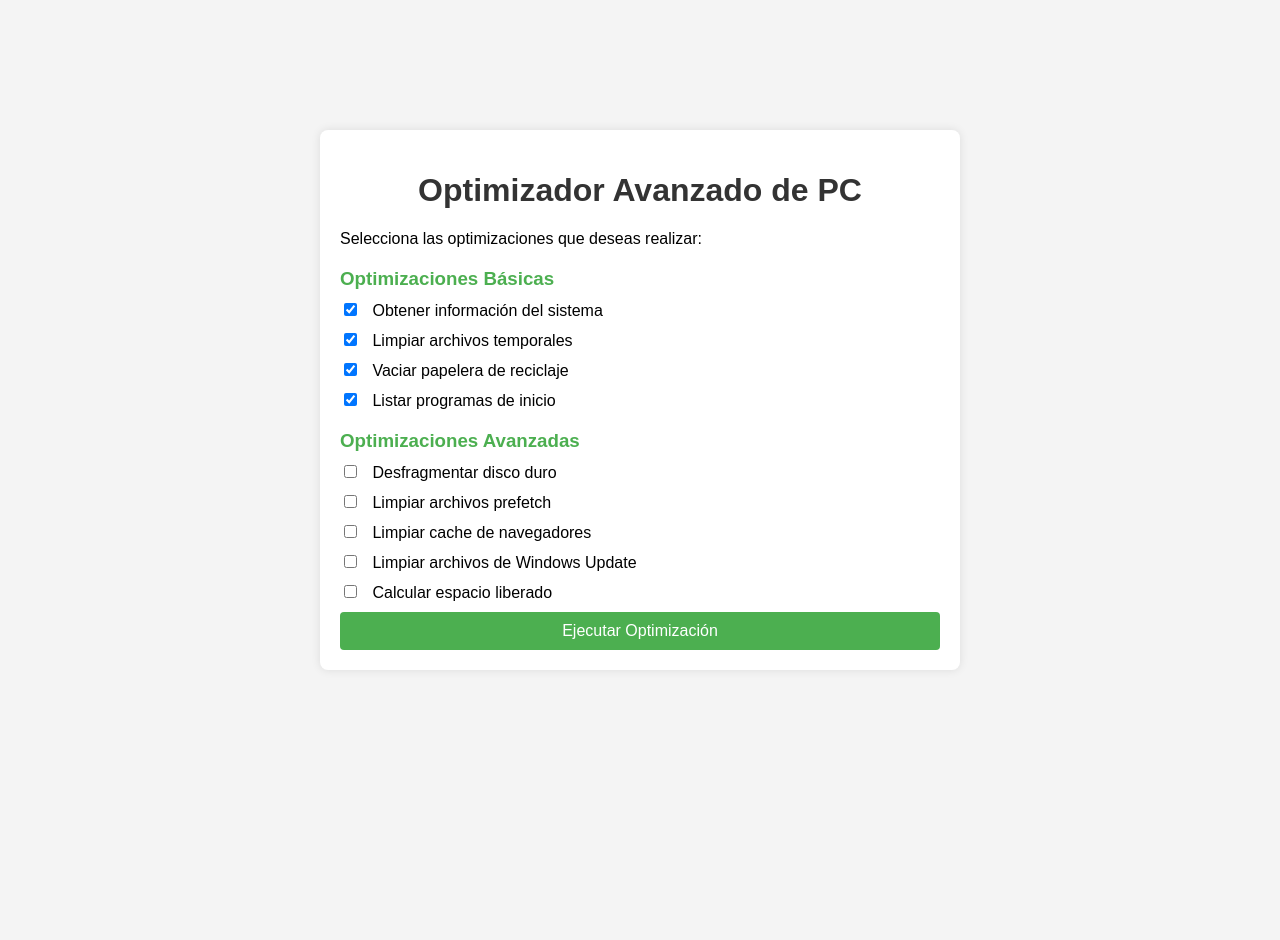
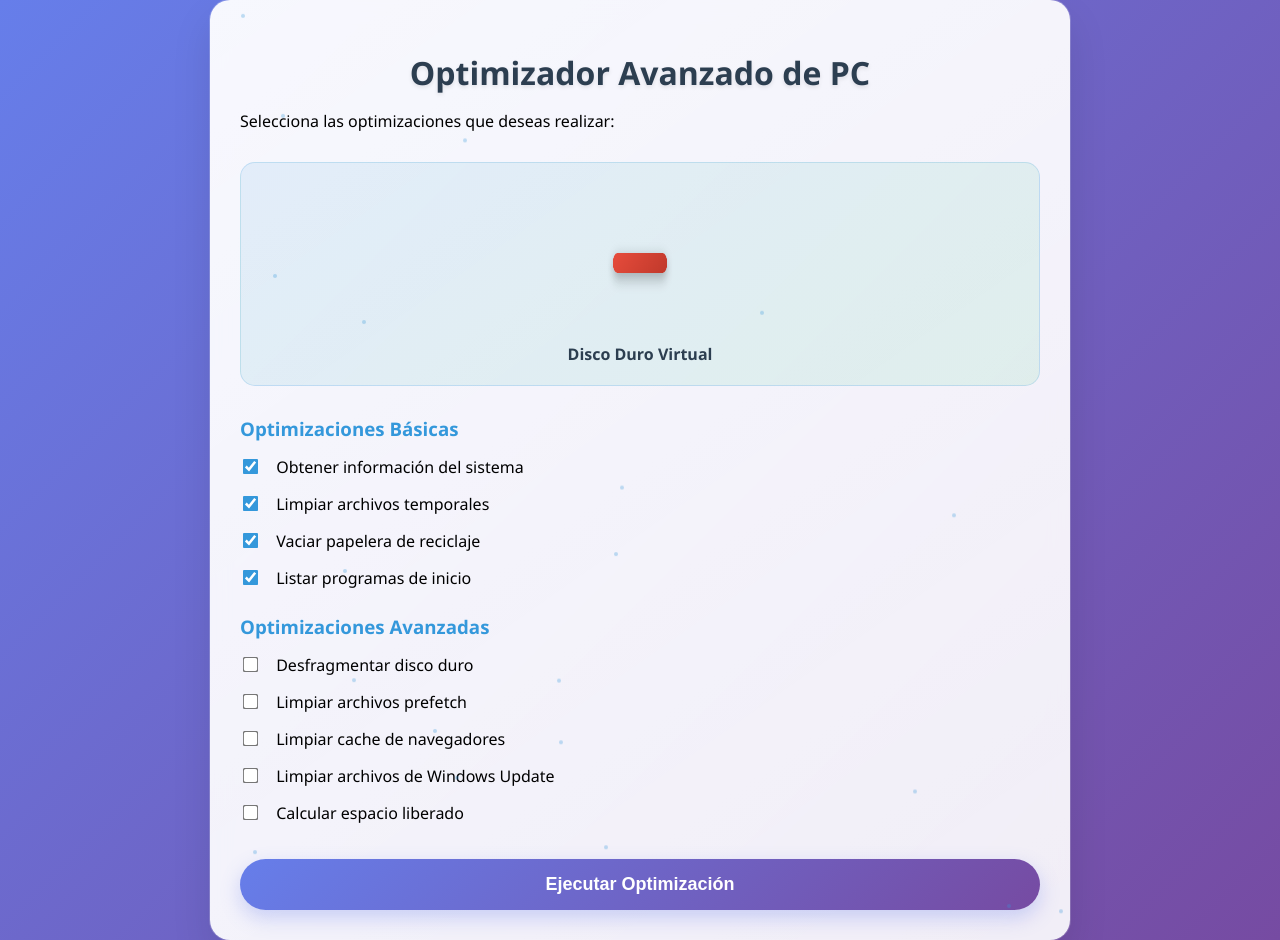
Before and after one commit to estebanLopezU/mineria_de_datos_proyecto, a Flask app: page / in a window 1280 px wide. Before the commit the page ends 650 px from the top, so only its background shows below. Run offline with Flask 3, Linux system fonts and the light colour scheme.

Commit message:
Agregar interfaz profesional 3D con animaciones, visualización de disco y efectos interactivos

```diff
--- a/OneDrive/Documents/optimizador de pc/static/css/style.css
+++ b/OneDrive/Documents/optimizador de pc/static/css/style.css
@@ -1,71 +1,260 @@
+/* 3D Perspective and Animations */
 body {
-    font-family: Arial, sans-serif;
-    background-color: #f4f4f4;
+    font-family: 'Segoe UI', Tahoma, Geneva, Verdana, sans-serif;
+    background: linear-gradient(135deg, #667eea 0%, #764ba2 100%);
     margin: 0;
     padding: 0;
     display: flex;
     justify-content: center;
     align-items: center;
-    height: 100vh;
+    min-height: 100vh;
+    perspective: 1000px;
+    overflow-x: hidden;
 }
 
 .container {
-    background-color: white;
-    padding: 20px;
-    border-radius: 8px;
-    box-shadow: 0 0 10px rgba(0, 0, 0, 0.1);
-    max-width: 600px;
+    background: linear-gradient(145deg, rgba(255,255,255,0.95), rgba(255,255,255,0.9));
+    padding: 30px;
+    border-radius: 20px;
+    box-shadow:
+        0 20px 40px rgba(0,0,0,0.1),
+        0 0 0 1px rgba(255,255,255,0.2);
+    max-width: 800px;
     width: 100%;
+    transform-style: preserve-3d;
+    animation: slideIn 0.8s ease-out;
+    backdrop-filter: blur(10px);
+}
+
+@keyframes slideIn {
+    from {
+        opacity: 0;
+        transform: translateY(-50px) rotateX(-10deg);
+    }
+    to {
+        opacity: 1;
+        transform: translateY(0) rotateX(0deg);
+    }
 }
 
 h1 {
-    color: #333;
+    color: #2c3e50;
     text-align: center;
+    margin-bottom: 10px;
+    text-shadow: 0 2px 4px rgba(0,0,0,0.1);
+    animation: fadeInUp 1s ease-out 0.3s both;
+}
+
+@keyframes fadeInUp {
+    from {
+        opacity: 0;
+        transform: translateY(30px);
+    }
+    to {
+        opacity: 1;
+        transform: translateY(0);
+    }
 }
 
 h2 {
-    color: #555;
-    border-bottom: 2px solid #4CAF50;
-    padding-bottom: 5px;
+    color: #34495e;
+    border-bottom: 3px solid #3498db;
+    padding-bottom: 8px;
+    margin-top: 30px;
+    position: relative;
+}
+
+h2::after {
+    content: '';
+    position: absolute;
+    bottom: -3px;
+    left: 0;
+    width: 50px;
+    height: 3px;
+    background: linear-gradient(90deg, #3498db, #2ecc71);
+    animation: expandWidth 1s ease-out 1s both;
+}
+
+@keyframes expandWidth {
+    from { width: 0; }
+    to { width: 50px; }
 }
 
 h3 {
-    color: #4CAF50;
-    margin-top: 20px;
-    margin-bottom: 10px;
+    color: #3498db;
+    margin-top: 25px;
+    margin-bottom: 15px;
+    font-weight: 600;
+    animation: fadeInUp 1s ease-out 0.6s both;
 }
 
 .option {
-    margin: 10px 0;
+    margin: 15px 0;
+    animation: fadeInUp 1s ease-out 0.8s both;
 }
 
+.option:nth-child(2) { animation-delay: 0.9s; }
+.option:nth-child(3) { animation-delay: 1.0s; }
+.option:nth-child(4) { animation-delay: 1.1s; }
+.option:nth-child(5) { animation-delay: 1.2s; }
+
 label {
-    margin-left: 8px;
+    margin-left: 12px;
+    cursor: pointer;
+    transition: color 0.3s ease;
+}
+
+input[type="checkbox"] {
+    transform: scale(1.2);
+    accent-color: #3498db;
+    transition: transform 0.2s ease;
+}
+
+input[type="checkbox"]:hover {
+    transform: scale(1.3);
 }
 
 button {
-    background-color: #4CAF50;
+    background: linear-gradient(135deg, #667eea 0%, #764ba2 100%);
     color: white;
-    padding: 10px 20px;
+    padding: 15px 30px;
     border: none;
-    border-radius: 4px;
+    border-radius: 50px;
     cursor: pointer;
     width: 100%;
-    font-size: 16px;
+    font-size: 18px;
+    font-weight: 600;
+    margin-top: 20px;
+    transition: all 0.3s ease;
+    box-shadow: 0 8px 20px rgba(102, 126, 234, 0.3);
+    position: relative;
+    overflow: hidden;
+}
+
+button::before {
+    content: '';
+    position: absolute;
+    top: 0;
+    left: -100%;
+    width: 100%;
+    height: 100%;
+    background: linear-gradient(90deg, transparent, rgba(255,255,255,0.2), transparent);
+    transition: left 0.5s ease;
 }
 
 button:hover {
-    background-color: #45a049;
+    transform: translateY(-3px);
+    box-shadow: 0 12px 30px rgba(102, 126, 234, 0.4);
+}
+
+button:hover::before {
+    left: 100%;
+}
+
+button:active {
+    transform: translateY(-1px);
 }
 
 a {
     display: block;
     text-align: center;
-    margin-top: 20px;
-    color: #4CAF50;
+    margin-top: 25px;
+    color: #3498db;
     text-decoration: none;
+    font-weight: 500;
+    transition: all 0.3s ease;
 }
 
 a:hover {
-    text-decoration: underline;
+    color: #2980b9;
+    transform: translateY(-2px);
 }
+
+/* 3D Disk Visualization */
+.disk-visualization {
+    margin: 30px 0;
+    padding: 20px;
+    background: linear-gradient(145deg, rgba(52, 152, 219, 0.1), rgba(46, 204, 113, 0.1));
+    border-radius: 15px;
+    border: 1px solid rgba(52, 152, 219, 0.2);
+    animation: fadeInUp 1s ease-out 1.2s both;
+}
+
+.disk-3d {
+    width: 120px;
+    height: 120px;
+    margin: 20px auto;
+    position: relative;
+    transform-style: preserve-3d;
+    animation: rotateY 8s infinite linear;
+}
+
+@keyframes rotateY {
+    from { transform: rotateY(0deg); }
+    to { transform: rotateY(360deg); }
+}
+
+.disk-cylinder {
+    position: absolute;
+    width: 120px;
+    height: 20px;
+    background: linear-gradient(145deg, #e74c3c, #c0392b);
+    border-radius: 10px;
+    top: 50px;
+    box-shadow: 0 5px 15px rgba(0,0,0,0.3);
+}
+
+.disk-cylinder::before,
+.disk-cylinder::after {
+    content: '';
+    position: absolute;
+    width: 100px;
+    height: 20px;
+    background: linear-gradient(145deg, #f39c12, #e67e22);
+    border-radius: 50%;
+    left: 10px;
+    box-shadow: inset 0 2px 5px rgba(0,0,0,0.2);
+}
+
+.disk-cylinder::before {
+    transform: rotateX(90deg);
+    top: -50px;
+}
+
+.disk-cylinder::after {
+    transform: rotateX(90deg);
+    top: 50px;
+}
+
+.disk-label {
+    text-align: center;
+    margin-top: 10px;
+    color: #2c3e50;
+    font-weight: 600;
+}
+
+/* Responsive Design */
+@media (max-width: 600px) {
+    .container {
+        margin: 10px;
+        padding: 20px;
+        max-width: none;
+    }
+
+    .disk-3d {
+        width: 80px;
+        height: 80px;
+    }
+
+    .disk-cylinder {
+        width: 80px;
+        height: 15px;
+    }
+
+    .disk-cylinder::before,
+    .disk-cylinder::after {
+        width: 60px;
+        height: 15px;
+        left: 10px;
+    }
+}
--- /dev/null
+++ b/OneDrive/Documents/optimizador de pc/static/js/animations.js
@@ -0,0 +1,101 @@
+// Interactive 3D Animations and Effects
+document.addEventListener('DOMContentLoaded', function() {
+    // Add 3D tilt effect to options
+    const options = document.querySelectorAll('.option');
+
+    options.forEach(option => {
+        option.addEventListener('mouseenter', function(e) {
+            this.style.transform = 'perspective(1000px) rotateX(5deg) rotateY(5deg) translateZ(10px)';
+            this.style.transition = 'transform 0.3s ease';
+        });
+
+        option.addEventListener('mouseleave', function(e) {
+            this.style.transform = 'perspective(1000px) rotateX(0deg) rotateY(0deg) translateZ(0px)';
+        });
+    });
+
+    // Animate checkboxes on check
+    const checkboxes = document.querySelectorAll('input[type="checkbox"]');
+    checkboxes.forEach(checkbox => {
+        checkbox.addEventListener('change', function() {
+            const label = this.nextElementSibling;
+            if (this.checked) {
+                label.style.color = '#27ae60';
+                label.style.transform = 'scale(1.05)';
+                label.style.transition = 'all 0.3s ease';
+            } else {
+                label.style.color = '';
+                label.style.transform = 'scale(1)';
+            }
+        });
+    });
+
+    // Button click animation
+    const button = document.querySelector('button');
+    button.addEventListener('click', function() {
+        this.innerHTML = '<span>Ejecutando...</span>';
+        this.style.animation = 'pulse 1s infinite';
+
+        // Reset after 2 seconds
+        setTimeout(() => {
+            this.innerHTML = 'Ejecutar Optimización';
+            this.style.animation = '';
+        }, 2000);
+    });
+
+    // Disk visualization interaction
+    const disk3d = document.querySelector('.disk-3d');
+    if (disk3d) {
+        disk3d.addEventListener('click', function() {
+            this.style.animation = 'rotateY 2s linear';
+            setTimeout(() => {
+                this.style.animation = 'rotateY 8s infinite linear';
+            }, 2000);
+        });
+    }
+
+    // Add particle effect on load
+    createParticles();
+
+    function createParticles() {
+        const container = document.querySelector('.container');
+        for (let i = 0; i < 20; i++) {
+            const particle = document.createElement('div');
+            particle.className = 'particle';
+            particle.style.cssText = `
+                position: absolute;
+                width: 4px;
+                height: 4px;
+                background: rgba(52, 152, 219, 0.3);
+                border-radius: 50%;
+                pointer-events: none;
+                animation: float ${2 + Math.random() * 3}s ease-in-out infinite;
+                left: ${Math.random() * 100}%;
+                top: ${Math.random() * 100}%;
+                animation-delay: ${Math.random() * 2}s;
+            `;
+            container.appendChild(particle);
+        }
+    }
+});
+
+// Add CSS for additional animations
+const style = document.createElement('style');
+style.textContent = `
+    @keyframes pulse {
+        0% { transform: scale(1); }
+        50% { transform: scale(1.05); }
+        100% { transform: scale(1); }
+    }
+
+    @keyframes float {
+        0%, 100% { transform: translateY(0px); }
+        50% { transform: translateY(-20px); }
+    }
+
+    .particle {
+        position: absolute;
+        pointer-events: none;
+    }
+`;
+document.head.appendChild(style);
--- a/OneDrive/Documents/optimizador de pc/templates/index.html
+++ b/OneDrive/Documents/optimizador de pc/templates/index.html
@@ -5,11 +5,19 @@
     <meta name="viewport" content="width=device-width, initial-scale=1.0">
     <title>Optimizador de PC</title>
     <link rel="stylesheet" href="{{ url_for('static', filename='css/style.css') }}">
+    <script src="{{ url_for('static', filename='js/animations.js') }}"></script>
 </head>
 <body>
     <div class="container">
         <h1>Optimizador Avanzado de PC</h1>
         <p>Selecciona las optimizaciones que deseas realizar:</p>
+
+        <div class="disk-visualization">
+            <div class="disk-3d">
+                <div class="disk-cylinder"></div>
+            </div>
+            <div class="disk-label">Disco Duro Virtual</div>
+        </div>
         <form action="/optimize" method="post">
             <h3>Optimizaciones Básicas</h3>
             <div class="option">
--- a/OneDrive/Documents/optimizador de pc/templates/resultados.html
+++ b/OneDrive/Documents/optimizador de pc/templates/resultados.html
@@ -5,6 +5,7 @@
     <meta name="viewport" content="width=device-width, initial-scale=1.0">
     <title>Resultados - Optimizador de PC</title>
     <link rel="stylesheet" href="{{ url_for('static', filename='css/style.css') }}">
+    <script src="{{ url_for('static', filename='js/animations.js') }}"></script>
 </head>
 <body>
     <div class="container">
```
